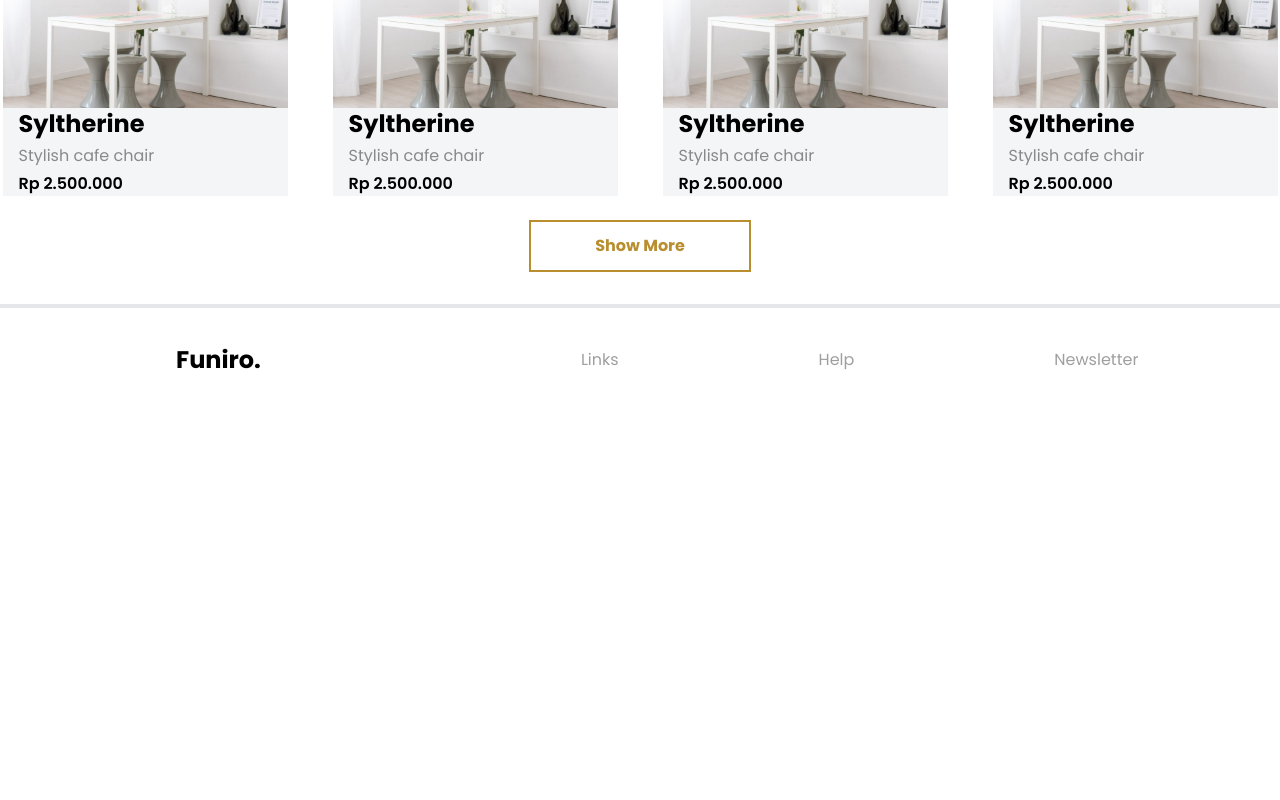
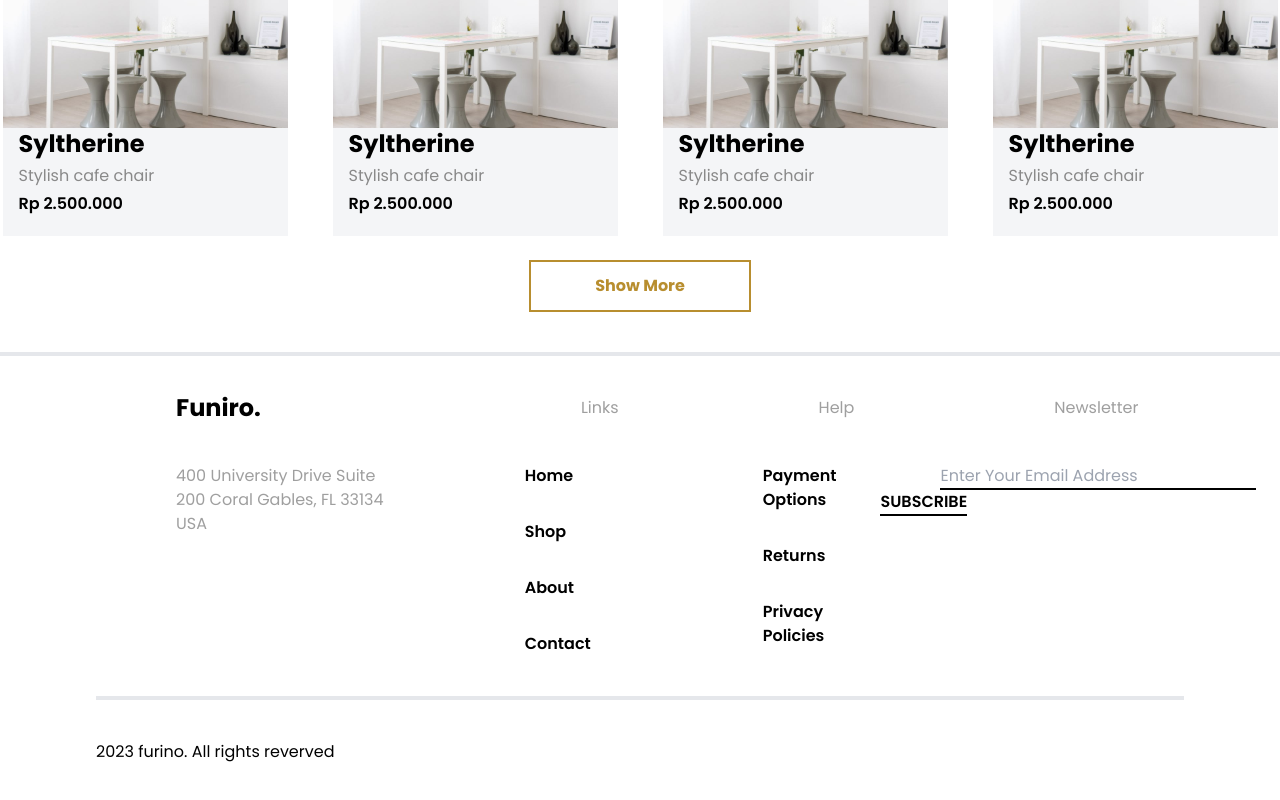
Before and after one commit to caiobrotzki/furniro, a React (Vite) app: page / in a window 1280 px wide. Shown: the part 2342-3142 px from the top of the page. Before the commit the page ends 2734 px from the top, so only its background shows below. Built offline with nearby package versions, Linux system fonts and the light colour scheme.

Commit message:
atualização inicio tela contact

```diff
--- a/src/App.tsx
+++ b/src/App.tsx
@@ -2,6 +2,7 @@ import "./App.css";
 import NavBar from "./componentes/NavBar";
 import About from "./pages/About";
 import Home from "./pages/home";
+import Contact from "./pages/Contact";
 import { BrowserRouter as Router, Routes, Route } from "react-router-dom";
 import Footer from "./componentes/footer";
 function App() {
@@ -12,6 +13,7 @@ function App() {
         <Routes>
           <Route path="/" element={<Home />} />
           <Route path="/about" element={<About />} />
+          <Route path="/contact" element={<Contact />} />
         </Routes>
         <Footer />
       </Router>
--- a/src/componentes/card_home.tsx
+++ b/src/componentes/card_home.tsx
@@ -9,12 +9,12 @@ interface CardProps {
 
 const Card: React.FC<CardProps> = ({ img, titulo, descricao, valor }) => {
   return (
-    <div className=" bg-[#F4F5F7] w-[285px] h-[446] space-x-4">
+    <div className=" bg-[#F4F5F7] w-[285px] h-[446] space-x-4 ">
       <img src={img} alt={titulo} className="" />
       <div>
         <h1 className="font-bold text-2xl pb-1">{titulo}</h1>
         <p className="text-[#898989] pb-1">{descricao}</p>
-        <p className="font-semibold">{valor}</p>
+        <p className="font-semibold mb-5">{valor}</p>
       </div>
     </div>
   );
--- a/src/componentes/footer.tsx
+++ b/src/componentes/footer.tsx
@@ -1,12 +1,51 @@
+import Input from "./form";
+import Button from "./Button";
+
 function Footer() {
   return (
-    <div className="border-t border-t-4 mt-8 w-full p-4 ">
+    <div className="border-t border-t-4 mt-100 w-full p-4 ">
       <div className="mt-5 flex items-center ml-40 space-x-20 ">
         <h1 className="font-bold text-2xl mr-40">Funiro.</h1>
         <p className="pr-10 pl-20 text-[#9F9F9F]">Links</p>
         <p className="pr-10 pl-20 text-[#9F9F9F]">Help</p>
         <p className="pr-10 pl-20 text-[#9F9F9F]">Newsletter</p>
       </div>
+      <div className="mt-10 ml-40 flex">
+        <p className="text-[#9F9F9F] w-[285px] h-[72px]">
+          400 University Drive Suite 200 Coral Gables, FL 33134 USA
+        </p>
+        <div>
+          <ul className=" grid pl-20 pr-3 ml-10 gap-8 font-semibold">
+            <li>Home</li>
+            <li>Shop</li>
+            <li>About</li>
+            <li>Contact</li>
+          </ul>
+        </div>
+        <div>
+          <ul className=" grid pl-20 ml-20 pr-5 gap-8 font-semibold">
+            <li>Payment Options</li>
+            <li>Returns</li>
+            <li>Privacy Policies</li>
+          </ul>
+        </div>
+        <div>
+          <Input
+            type="text"
+            name="enter_email"
+            classname=" ml-20 border-b border-b-black border-b-2 text-start"
+            placeholder="Enter Your Email Address"
+          />
+
+          <Button
+            title="SUBSCRIBE"
+            className="ml-5 border-b-2 border-b-black font-semibold "
+          />
+        </div>
+      </div>
+      <div className="border-t-4 mt-10 w-[1240] ml-20 mr-20">
+        <p className="mt-10 pb-5">2023 furino. All rights reverved</p>
+      </div>
     </div>
   );
 }
--- /dev/null
+++ b/src/componentes/form.tsx
@@ -0,0 +1,29 @@
+import React from "react";
+
+interface InputProps {
+  type: string;
+  id?: string;
+  name: string;
+  classname: string;
+  placeholder?: string;
+}
+
+const Input: React.FC<InputProps> = ({
+  type,
+  id,
+  name,
+  classname,
+  placeholder,
+}) => {
+  return (
+    <input
+      type={type}
+      id={id}
+      name={name}
+      className={classname}
+      placeholder={placeholder}
+    />
+  );
+};
+
+export default Input;
--- /dev/null
+++ b/src/pages/Contact.tsx
@@ -0,0 +1,23 @@
+import Fundo from "./contact/components/fundo";
+
+function Contact() {
+  return (
+    <div>
+      <Fundo />
+      <div>
+        <div className="mt-10 flex flex-col items-center">
+          <h1 className="text-center font-bold text-2xl">
+            Get In Touch With Us
+          </h1>
+          <p className="text-center text-sm max-w-[644px] mt-4 text-[#9F9F9F]">
+            For More Information About Our Product & Services. Please Feel Free
+            To Drop Us An Email. Our Staff Always Be There To Help You Out. Do
+            Not Hesitate!
+          </p>
+        </div>
+      </div>
+    </div>
+  );
+}
+
+export default Contact;
--- /dev/null
+++ b/src/pages/contact/components/fundo.tsx
@@ -0,0 +1,16 @@
+import ImagemFundo from "../../../assets/Rectangle 1.svg";
+import Logo from "../../../assets/Meubel House_Logos-05 (1).svg";
+
+function Fundo() {
+  return (
+    <div className="pt-20 relative">
+      <img src={ImagemFundo} alt="ImagemFundo" className="w-full blur-sm " />
+      <div className="absolute inset-0 flex flex-col items-center justify-center">
+        <img src={Logo} alt="Logo" />
+        <h1 className="mt-4 font-bold text-5xl">Contact</h1>
+      </div>
+    </div>
+  );
+}
+
+export default Fundo;
--- a/src/pages/home.tsx
+++ b/src/pages/home.tsx
@@ -33,7 +33,7 @@ function Home() {
             />
           ))}
         </div>
-        <div className="flex justify-center mt-6">
+        <div className="flex justify-center mt-6 mb-10">
           <Button
             title="Show More"
             className="text-[#B88E2F] font-bold pl-16 pr-16 pt-3 pb-3 border border-[#B88E2F] border-2"
```
Also changed, not shown: src/assets/Rectangle 1.svg (added).
